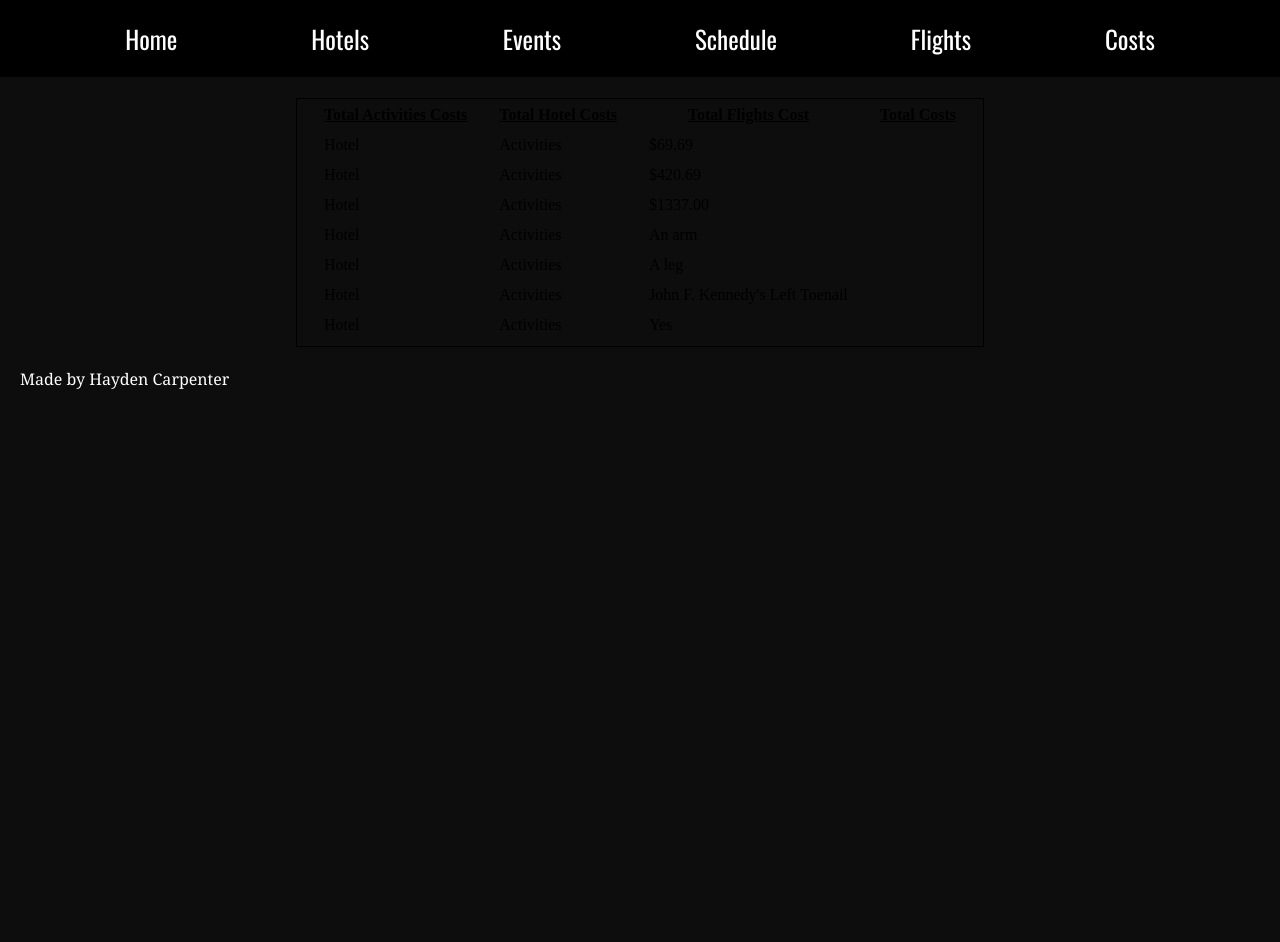
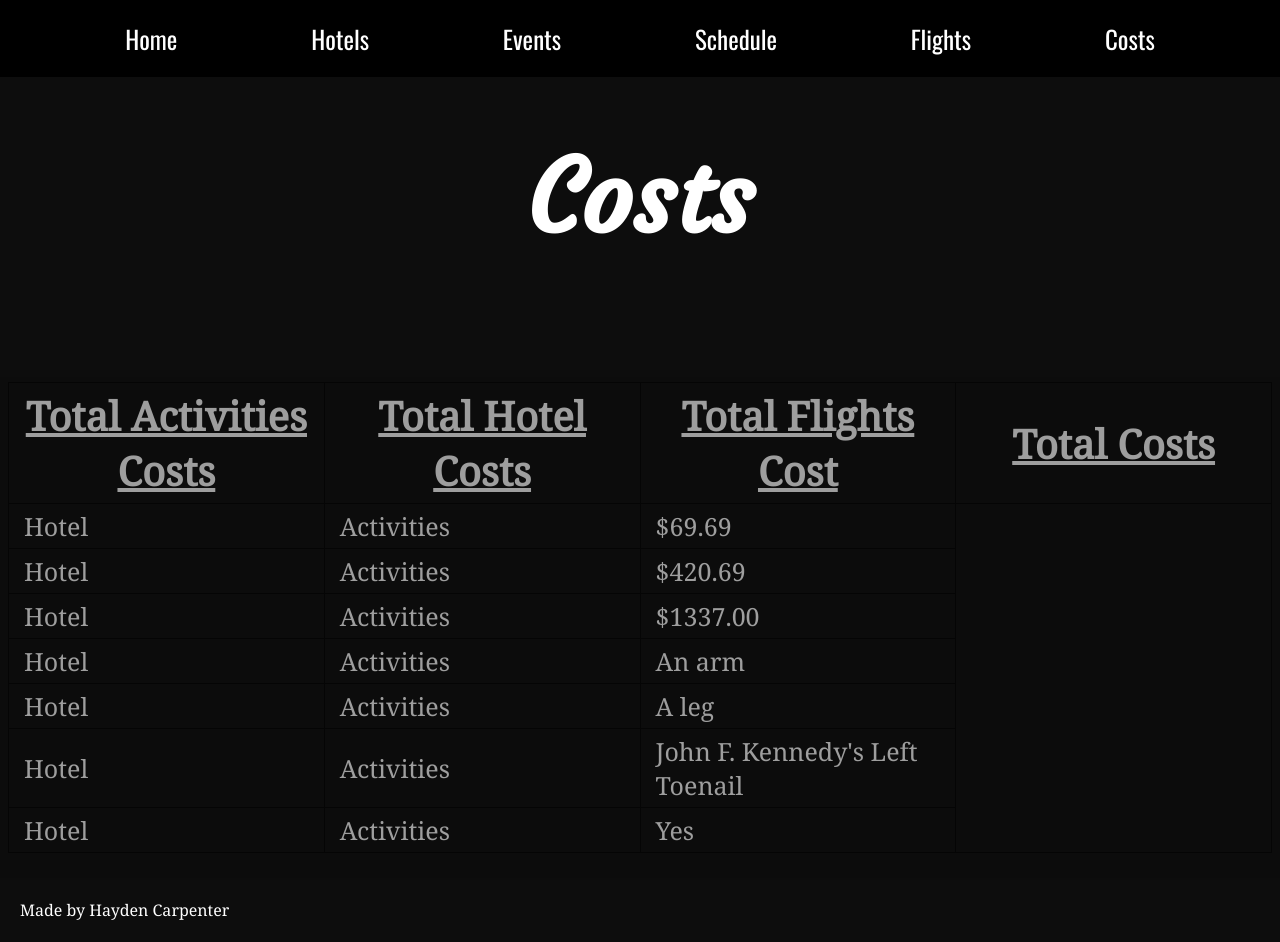
Before and after one commit to xHayden/Portfolio-2020, a Jekyll site: the page arizonaproject/costs.html, which Jekyll copies as it is, in a window 1280 px wide and 942 px high. Built offline with Jekyll 4.4.1, drawn with Linux system fonts in a browser that asks for light colours.

Commit message:
im an idiot

```diff
--- a/css/project.css
+++ b/css/project.css
@@ -4,20 +4,29 @@ html {
 body {
   background-color: rgb(13, 13, 13);
   padding:0; margin:0;
+
 }
 br {
    display: block;
    margin: 5px 0;
-   line-height:50px;
+   line-height:55px;
 }
-table {
+table, th, td {
   border: 1px solid black;
+  border-collapse: collapse;
+  font-size: 25px;
 }
 th, td {
   padding: 5px 15px;
 }
+table {
+  margin-top: 5px;
+  margin-bottom: 25px;
+}
 th {
+  font-size: 40px;
   text-decoration: underline;
+  width: 20%;
 }
 .wrapword{
 white-space: -moz-pre-wrap !important;  /* Mozilla, since 1999 */
@@ -32,21 +41,22 @@ white-space: normal;
 .topPageFix {
   background-color: white !important
 }
-.bar-item:hover {
-  background-color: lightgrey;
+.bar-item:hover{
+  transition: 0.7s;
+  background-color: white;
+  color: black;
 }
 .bar-item:link {
-  color: white;
   text-decoration: none;
 }
 .bar-item:visited {
-  color: white;
   text-decoration: none;
 }
 .bar-item {
   padding: 8px 5%;
   text-align: center;
   background-color: black;
+  color: white;
 }
 .col {
   float: left;
@@ -129,12 +139,18 @@ white-space: normal;
 }
 .events {
   float: left;
-  text-align: right;
+  text-align: left;
   background-color: white;
   margin: auto;
 }
 .center {
+  font-family: "Noto Serif", serif;
   background-color: white;
+}
+.scheduletable {
+  background-color: rgb(13, 13, 13);
+  color: white;
+  opacity: 0.6;
   font-family: "Noto Serif", serif;
 }
 .white, .white:visited, .white:link {
@@ -153,3 +169,10 @@ white-space: normal;
   text-align: center;
   padding: 5px 50px
 }
+.headings {
+  padding: 50px 200px;
+  text-align: center;
+  font-size: 100px;
+  color: white;
+  font-family: 'Courgette', cursive;
+}
--- a/js/project.js
+++ b/js/project.js
@@ -10,10 +10,9 @@ function scrollToEvents() {
 function scrollToContact() {
   document.getElementById("schedule").scrollIntoView();
 }
-  $(document).ready(function() {
-    $("body").css("display", "none");
-  });
-  $(document).ready(function() {
-    $("body").css("display", "none");
-    $("body").fadeIn(1000);
-  });
+$(document).ready(function() {
+  $("body").css("display", "none");
+  $("body").fadeIn(1000);
+});
+
+//Thanks for reading this. You made my day.
```
